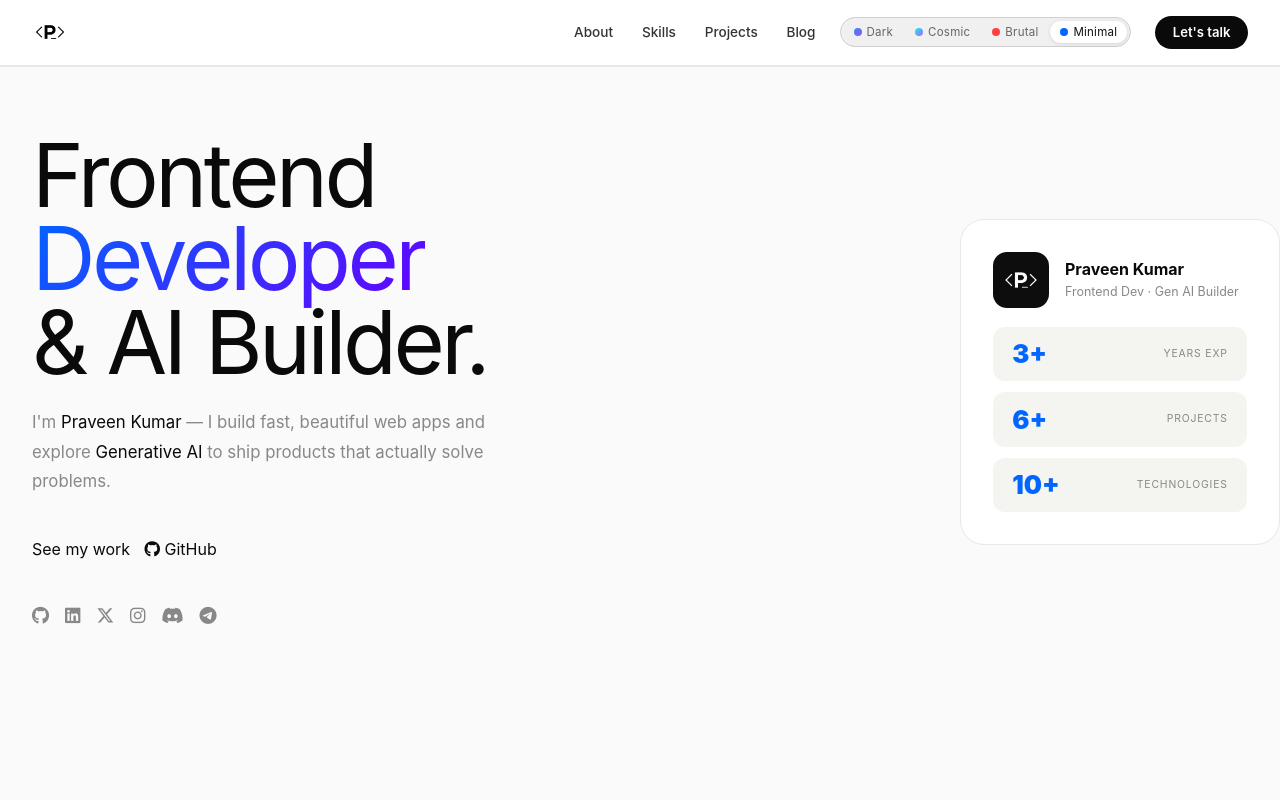
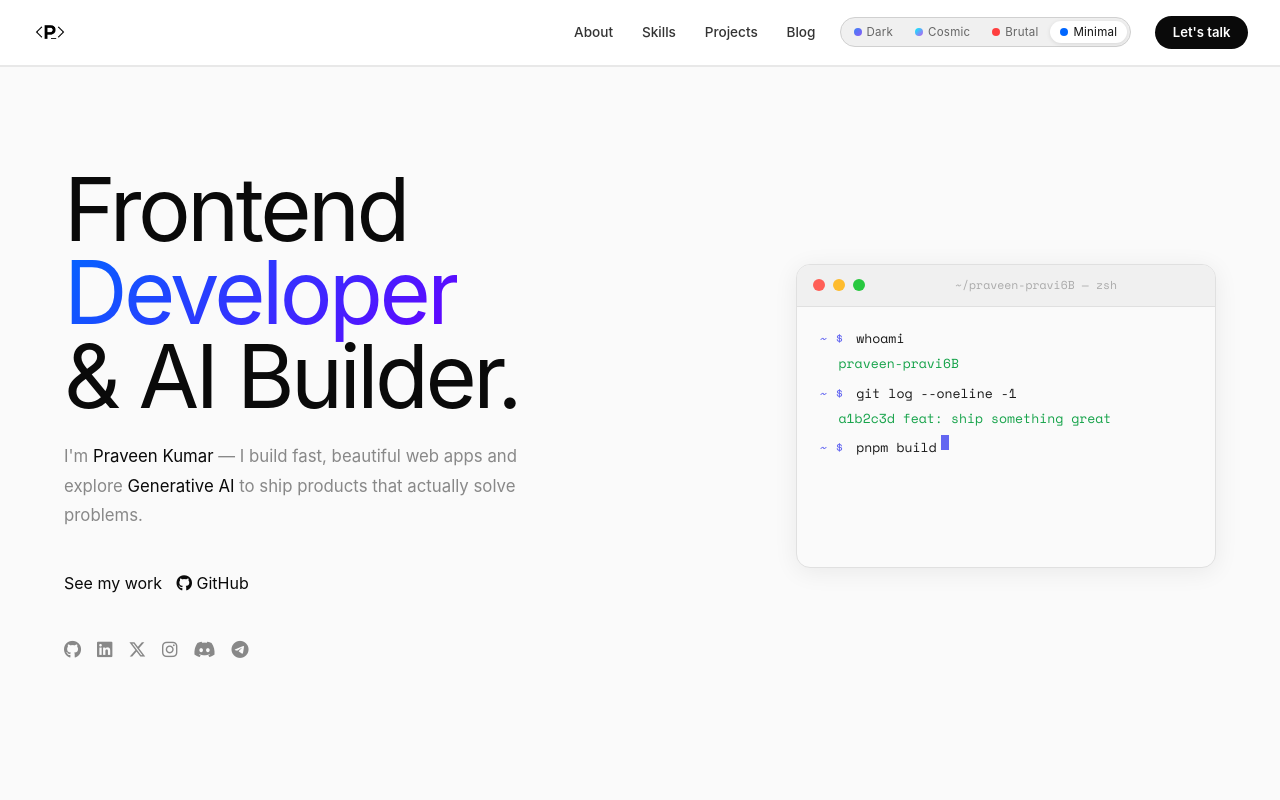
Before and after one commit to praveen-pravi6B/praveen-pravi6B.dev, a Vue app: page / in a window 1280 px wide. Shown: the top 800 px of the page. Built offline with nearby package versions, Linux system fonts and the light colour scheme; no server answers; a web font is replaced by a local one.

Commit message:
feat: hero terminal widget — typewriter animation on all 4 themes

```diff
--- a/src/assets/main.css
+++ b/src/assets/main.css
@@ -483,14 +483,39 @@ section { padding: 6rem 0; }
 [data-theme="dark"] #hero,
 [data-theme="minimal"] #hero { grid-template-columns: 1fr 320px; }
 
-[data-theme="minimal"] .hero-profile-card { display: flex; }
-[data-theme="dark"] .hero-profile-card {
-  display: flex; background: var(--s1); border-color: var(--border);
+/* Profile card — hidden (terminal replaces it on all themes) */
+[data-theme="minimal"] .hero-profile-card,
+[data-theme="dark"]    .hero-profile-card { display: none !important; }
+
+/* ── TERMINAL — Dark ──────────────────────────────────────── */
+[data-theme="dark"] .hero-terminal-wrap { display: block; }
+[data-theme="dark"] {
+  --term-bg:           #0d0d1a;
+  --term-bar-bg:       #1a1a2e;
+  --term-border:       rgba(124,58,237,.3);
+  --term-shadow:       0 0 40px rgba(124,58,237,.12), 0 20px 60px rgba(0,0,0,.4);
+  --term-title-color:  #555;
+  --term-text:         #c9d1d9;
+  --term-prompt:       #a78bfa;
+  --term-cmd:          #e2e8f0;
+  --term-out:          #7dd3a8;
+  --term-cursor:       #a78bfa;
 }
-[data-theme="dark"] .hpc-avatar-img { background: rgba(255,255,255,.06); border: none; filter: none; }
-[data-theme="dark"] .hpc-name { color: var(--text); }
-[data-theme="dark"] .hpc-s { background: var(--s2); }
-[data-theme="dark"] .hpc-n { color: var(--a1); }
+
+/* ── TERMINAL — Minimal ───────────────────────────────────── */
+[data-theme="minimal"] .hero-terminal-wrap { display: block; }
+[data-theme="minimal"] {
+  --term-bg:           #fafafa;
+  --term-bar-bg:       #f0f0f0;
+  --term-border:       #e0e0e0;
+  --term-shadow:       0 4px 24px rgba(0,0,0,.07);
+  --term-title-color:  #aaa;
+  --term-text:         #333;
+  --term-prompt:       #6366f1;
+  --term-cmd:          #1a1a1a;
+  --term-out:          #16a34a;
+  --term-cursor:       #6366f1;
+}
 
 /* ── COSMIC hero: centered single-col, no profile card ─────── */
 [data-theme="cosmic"] #home {
@@ -513,6 +538,25 @@ section { padding: 6rem 0; }
 [data-theme="cosmic"] .hero-btns { justify-content: center; }
 [data-theme="cosmic"] .hero-socials { justify-content: center; }
 [data-theme="cosmic"] .hero-sub { text-align: center; margin-left: auto; margin-right: auto; }
+
+/* ── TERMINAL — Cosmic (below centered content) ───────────── */
+[data-theme="cosmic"] .hero-terminal-wrap {
+  display: block;
+  width: 100%; max-width: 600px;
+  margin-top: 3rem;
+}
+[data-theme="cosmic"] {
+  --term-bg:           rgba(10,10,25,.9);
+  --term-bar-bg:       rgba(20,10,40,.9);
+  --term-border:       rgba(167,139,250,.35);
+  --term-shadow:       0 0 60px rgba(139,92,246,.2), 0 20px 60px rgba(0,0,0,.5);
+  --term-title-color:  #443366;
+  --term-text:         #c4b5fd;
+  --term-prompt:       #f472b6;
+  --term-cmd:          #e9d5ff;
+  --term-out:          #86efac;
+  --term-cursor:       #f472b6;
+}
 /* Only one strip visible per theme */
 [data-theme="dark"]    .hero-stats-strip,
 [data-theme="dark"]    .hero-stats-bar,
@@ -561,6 +605,24 @@ section { padding: 6rem 0; }
 }
 [data-theme="brutalist"] .hero-left { max-width: 100% !important; padding: 0 !important; }
 [data-theme="brutalist"] .hero-profile-card { display: none !important; }
+
+/* ── TERMINAL — Brutalist (below hero text, full-width black strip) ── */
+[data-theme="brutalist"] .hero-terminal-wrap {
+  display: block;
+  width: 100%; max-width: 680px;
+  margin-top: 2.5rem;
+  --term-radius: 0;
+  --term-bg:           #0d0d0d;
+  --term-bar-bg:       #111;
+  --term-border:       #222;
+  --term-shadow:       none;
+  --term-title-color:  #444;
+  --term-text:         #3fff8a;
+  --term-prompt:       #ff6b35;
+  --term-cmd:          #fff;
+  --term-out:          #3fff8a;
+  --term-cursor:       #3fff8a;
+}
 
 /* Show brutalist-specific elements */
 [data-theme="brutalist"] .hero-brut-tag { display: inline-flex; }
@@ -659,5 +721,7 @@ section { padding: 6rem 0; }
   section { padding: 4rem 0; }
   [data-theme="minimal"] #hero { grid-template-columns: 1fr; }
   [data-theme="minimal"] .hero-profile-card { display: none; }
+  [data-theme="dark"]    .hero-terminal-wrap { display: none; }
+  [data-theme="minimal"] .hero-terminal-wrap { display: none; }
 }
 @media (max-width: 400px) { html { font-size: 14px; } }
--- /dev/null
+++ b/src/components/HeroTerminal.vue
@@ -0,0 +1,177 @@
+<template>
+  <div class="hero-terminal">
+    <div class="term-bar">
+      <span class="dot dot-r"></span>
+      <span class="dot dot-y"></span>
+      <span class="dot dot-g"></span>
+      <span class="term-title">~/praveen-pravi6B — zsh</span>
+    </div>
+    <div class="term-body" ref="bodyRef"></div>
+  </div>
+</template>
+
+<script setup>
+import { ref, onMounted, onUnmounted } from 'vue'
+
+const props = defineProps({
+  promptChar: { type: String, default: '~' },
+})
+
+const bodyRef = ref(null)
+
+const lines = [
+  { cmd: 'whoami',              out: 'praveen-pravi6B' },
+  { cmd: 'git log --oneline -1',out: 'a1b2c3d feat: ship something great' },
+  { cmd: 'pnpm build',          out: '✓ built in 2.4s  ·  0 errors' },
+  { cmd: 'cat stack.json',      out: '{ vue, react, fastapi, llama.cpp }' },
+  { cmd: 'ls projects/',        out: 'pixelbreak  hearwild  mailmate  lumaframe' },
+]
+
+let timers = []
+let lineIdx = 0
+let currentRow = null
+
+function t(fn, ms) {
+  const id = setTimeout(fn, ms)
+  timers.push(id)
+  return id
+}
+
+function addPromptRow() {
+  const body = bodyRef.value
+  currentRow = document.createElement('div')
+  currentRow.className = 'tl'
+  currentRow.innerHTML =
+    `<span class="tp">${props.promptChar} $&nbsp;</span>` +
+    `<span class="tc"></span>` +
+    `<span class="tk"></span>`
+  body.appendChild(currentRow)
+  body.scrollTop = body.scrollHeight
+}
+
+function cmdSpan() { return currentRow?.querySelector('.tc') }
+function removeCursor() { currentRow?.querySelector('.tk')?.remove() }
+
+function addOutput(text) {
+  const body = bodyRef.value
+  const out = document.createElement('div')
+  out.className = 'tl'
+  out.innerHTML = `<span class="to">${text}</span>`
+  body.appendChild(out)
+  body.scrollTop = body.scrollHeight
+}
+
+function addSpacer() {
+  const sp = document.createElement('div')
+  sp.style.height = '.3rem'
+  bodyRef.value.appendChild(sp)
+}
+
+function typeCmd(charIdx) {
+  const line = lines[lineIdx]
+  if (charIdx < line.cmd.length) {
+    cmdSpan().textContent += line.cmd[charIdx]
+    t(() => typeCmd(charIdx + 1), 60 + Math.random() * 25)
+  } else {
+    t(showOutput, 480)
+  }
+}
+
+function showOutput() {
+  removeCursor()
+  addOutput(lines[lineIdx].out)
+  const cycleEnd = lineIdx === lines.length - 1
+  lineIdx = (lineIdx + 1) % lines.length
+  t(cycleEnd ? doClear : nextLine, 700)
+}
+
+function doClear() {
+  addSpacer()
+  addPromptRow()
+  t(() => typeClear(0), 150)
+}
+
+function typeClear(charIdx) {
+  const clearCmd = 'clear'
+  if (charIdx < clearCmd.length) {
+    cmdSpan().textContent += clearCmd[charIdx]
+    t(() => typeClear(charIdx + 1), 60 + Math.random() * 25)
+  } else {
+    t(() => {
+      removeCursor()
+      bodyRef.value.innerHTML = ''
+      addPromptRow()
+      t(() => typeCmd(0), 300)
+    }, 500)
+  }
+}
+
+function nextLine() {
+  addSpacer()
+  addPromptRow()
+  t(() => typeCmd(0), 150)
+}
+
+onMounted(() => {
+  addPromptRow()
+  t(() => typeCmd(0), 400)
+})
+
+onUnmounted(() => {
+  timers.forEach(clearTimeout)
+  timers = []
+})
+</script>
+
+<style scoped>
+/* CSS variables set per-theme in main.css */
+.hero-terminal {
+  border-radius: var(--term-radius, 14px);
+  overflow: hidden;
+  font-family: var(--font-mono);
+  font-size: .82rem;
+  background: var(--term-bg, #0d0d1a);
+  border: 1px solid var(--term-border, rgba(124,58,237,.3));
+  box-shadow: var(--term-shadow, 0 0 40px rgba(124,58,237,.12), 0 20px 60px rgba(0,0,0,.4));
+}
+
+.term-bar {
+  padding: .7rem 1rem;
+  display: flex;
+  align-items: center;
+  gap: .5rem;
+  background: var(--term-bar-bg, #1a1a2e);
+  border-bottom: 1px solid var(--term-border, rgba(124,58,237,.2));
+}
+.dot { width: 12px; height: 12px; border-radius: 50%; flex-shrink: 0; }
+.dot-r { background: #ff5f57; }
+.dot-y { background: #febc2e; }
+.dot-g { background: #28c840; }
+.term-title {
+  flex: 1; text-align: center;
+  font-size: .72rem; font-family: var(--font-mono);
+  color: var(--term-title-color, #555);
+}
+
+.term-body {
+  padding: 1.2rem 1.4rem;
+  min-height: 260px;
+  max-height: 320px;
+  overflow: hidden;
+  line-height: 1.9;
+  color: var(--term-text, #c9d1d9);
+}
+
+/* Injected spans */
+:deep(.tl) { display: flex; gap: .3rem; flex-wrap: wrap; }
+:deep(.tp) { color: var(--term-prompt, #a78bfa); flex-shrink: 0; }
+:deep(.tc) { color: var(--term-cmd, #e2e8f0); }
+:deep(.to) { color: var(--term-out, #7dd3a8); padding-left: 1.2rem; }
+:deep(.tk) {
+  display: inline-block; width: 8px; height: 1.1em;
+  background: var(--term-cursor, #a78bfa);
+  vertical-align: text-bottom;
+  animation: blink 1.1s step-end infinite;
+}
+@keyframes blink { 0%,100%{opacity:1} 50%{opacity:0} }
+</style>
--- a/src/components/HomeSection.vue
+++ b/src/components/HomeSection.vue
@@ -54,6 +54,11 @@
       </div>
     </div>
 
+    <!-- Terminal widget — shown on Dark / Minimal / Cosmic; hidden on Brutalist -->
+    <div class="hero-terminal-wrap">
+      <HeroTerminal :promptChar="termPrompt" />
+    </div>
+
     <!-- Dark bento (unused — kept for mobile fallback) -->
     <div class="hero-right hero-right-bento"></div>
 
@@ -78,6 +83,11 @@
 
 <script setup>
 import { computed } from 'vue'
+import HeroTerminal from './HeroTerminal.vue'
+import { useTheme } from '../composables/useTheme.js'
+
+const { current } = useTheme()
+const termPrompt = computed(() => current.value === 'cosmic' ? '✦' : '~')
 
 const startDate = new Date('2022-11-10')
 const yearsExp = computed(() => {
@@ -106,11 +116,15 @@ const track = (name) => {
 .hero {
   min-height: 100vh;
   display: grid;
-  grid-template-columns: 1fr 320px;
+  grid-template-columns: 1fr 420px;
   align-items: center;
-  padding-top: 60px;
+  padding: 80px clamp(2rem, 5vw, 5rem) 3rem;
+  gap: 3rem;
+  max-width: 1300px;
+  margin: 0 auto;
+  width: 100%;
 }
-.hero-left { padding: 3rem 2rem; max-width: 740px; }
+.hero-left { max-width: 600px; }
 
 .hero-name {
   font-size: clamp(3rem, 7vw, 5.5rem);
@@ -128,11 +142,12 @@ const track = (name) => {
 .hero-socials a:hover { color: var(--a2); transform: translateY(-2px); }
 
 /* Hidden by default — shown per theme */
-.hero-brut-tag   { display: none; }
-.hero-name-brut  { display: none; }
-.hero-stats-strip { display: none; }
-.hero-stats-bar  { display: none; }
-.hero-right-bento { display: none; }
+.hero-brut-tag     { display: none; }
+.hero-name-brut    { display: none; }
+.hero-stats-strip  { display: none; }
+.hero-stats-bar    { display: none; }
+.hero-right-bento  { display: none; }
+.hero-terminal-wrap { display: none; align-self: center; }
 
 /* Profile card base */
 .hero-profile-card {
@@ -181,8 +196,9 @@ const track = (name) => {
 
 /* Mobile */
 @media (max-width: 900px) {
-  .hero { grid-template-columns: 1fr; padding: 2rem 0 0; }
-  .hero-left { padding: 2rem 1.5rem 1.5rem; max-width: 100%; }
+  .hero { grid-template-columns: 1fr; padding: 5rem 1.5rem 2rem; gap: 0; margin: 0; max-width: 100%; }
+  .hero-left { max-width: 100%; }
+  .hero-terminal-wrap { display: none !important; }
   .hss-item, .hsb-item { padding: 1.2rem 1rem; }
   .hss-num { font-size: 1.6rem; }
   .hsb-num { font-size: 1.8rem; }
```
